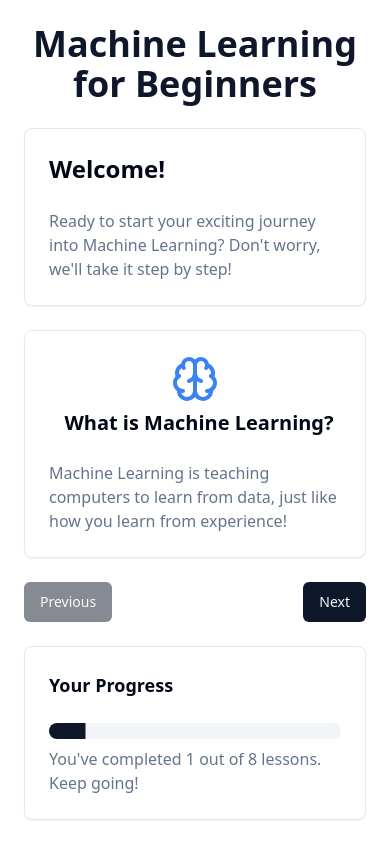
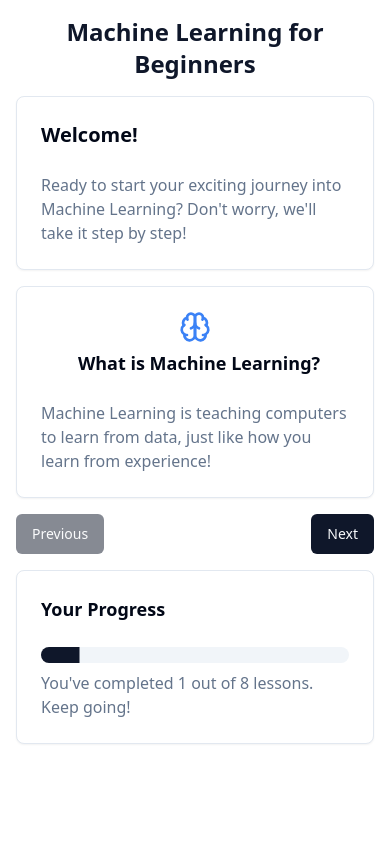
Before and after one commit to nazimbo/ml-course-website, a React (Vite) app: page / in a window 390 px wide. Built offline with nearby package versions, Linux system fonts and the light colour scheme.

Commit message:
chore: Refactor App component for improved responsiveness and readability

```diff
--- a/src/App.jsx
+++ b/src/App.jsx
@@ -6,14 +6,14 @@ import { Brain, GitBranch, TrendingUp, BarChart, CheckCircle, GitFork, Group, Aw
 import modulesData from "./modules.json";
 
 const iconComponents = {
-  Brain: <Brain className="w-12 h-12 text-blue-500" />,
-  GitBranch: <GitBranch className="w-12 h-12 text-green-500" />,
-  TrendingUp: <TrendingUp className="w-12 h-12 text-purple-500" />,
-  BarChart: <BarChart className="w-12 h-12 text-orange-500" />,
-  CheckCircle: <CheckCircle className="w-12 h-12 text-red-500" />,
-  GitFork: <GitFork className="w-12 h-12 text-indigo-500" />,
-  Group: <Group className="w-12 h-12 text-pink-500" />,
-  Award: <Award className="w-12 h-12 text-yellow-500" />,
+  Brain: <Brain className="w-8 h-8 sm:w-12 sm:h-12 text-blue-500" />,
+  GitBranch: <GitBranch className="w-8 h-8 sm:w-12 sm:h-12 text-green-500" />,
+  TrendingUp: <TrendingUp className="w-8 h-8 sm:w-12 sm:h-12 text-purple-500" />,
+  BarChart: <BarChart className="w-8 h-8 sm:w-12 sm:h-12 text-orange-500" />,
+  CheckCircle: <CheckCircle className="w-8 h-8 sm:w-12 sm:h-12 text-red-500" />,
+  GitFork: <GitFork className="w-8 h-8 sm:w-12 sm:h-12 text-indigo-500" />,
+  Group: <Group className="w-8 h-8 sm:w-12 sm:h-12 text-pink-500" />,
+  Award: <Award className="w-8 h-8 sm:w-12 sm:h-12 text-yellow-500" />,
 };
 
 const App = () => {
@@ -39,18 +39,18 @@ const App = () => {
   const progress = ((currentModule + 1) / modules.length) * 100;
 
   return (
-    <div className="p-6 max-w-2xl mx-auto bg-background min-h-screen">
-      <h1 className="text-4xl font-bold mb-6 text-center text-primary">Machine Learning for Beginners</h1>
+    <div className="p-4 sm:p-6 max-w-full sm:max-w-2xl mx-auto bg-background min-h-screen">
+      <h1 className="text-2xl sm:text-4xl font-bold mb-4 sm:mb-6 text-center text-primary">Machine Learning for Beginners</h1>
 
-      <Card className="mb-6">
-        <CardHeader className="text-2xl font-semibold">Welcome!</CardHeader>
+      <Card className="mb-4 sm:mb-6">
+        <CardHeader className="text-xl sm:text-2xl font-semibold">Welcome!</CardHeader>
         <CardContent>
           <p className="text-muted-foreground">Ready to start your exciting journey into Machine Learning? Don't worry, we'll take it step by step!</p>
         </CardContent>
       </Card>
 
-      <Card className="mb-6">
-        <CardHeader className="text-xl font-semibold flex items-center space-x-2">
+      <Card className="mb-4 sm:mb-6">
+        <CardHeader className="text-lg sm:text-xl font-semibold flex items-center space-x-2">
           {modules[currentModule].icon}
           <span>{modules[currentModule].title}</span>
         </CardHeader>
@@ -59,7 +59,7 @@ const App = () => {
         </CardContent>
       </Card>
 
-      <div className="flex justify-between mb-6">
+      <div className="flex justify-between mb-4 sm:mb-6">
         <Button onClick={prevModule} disabled={currentModule === 0}>
           Previous
         </Button>
```
